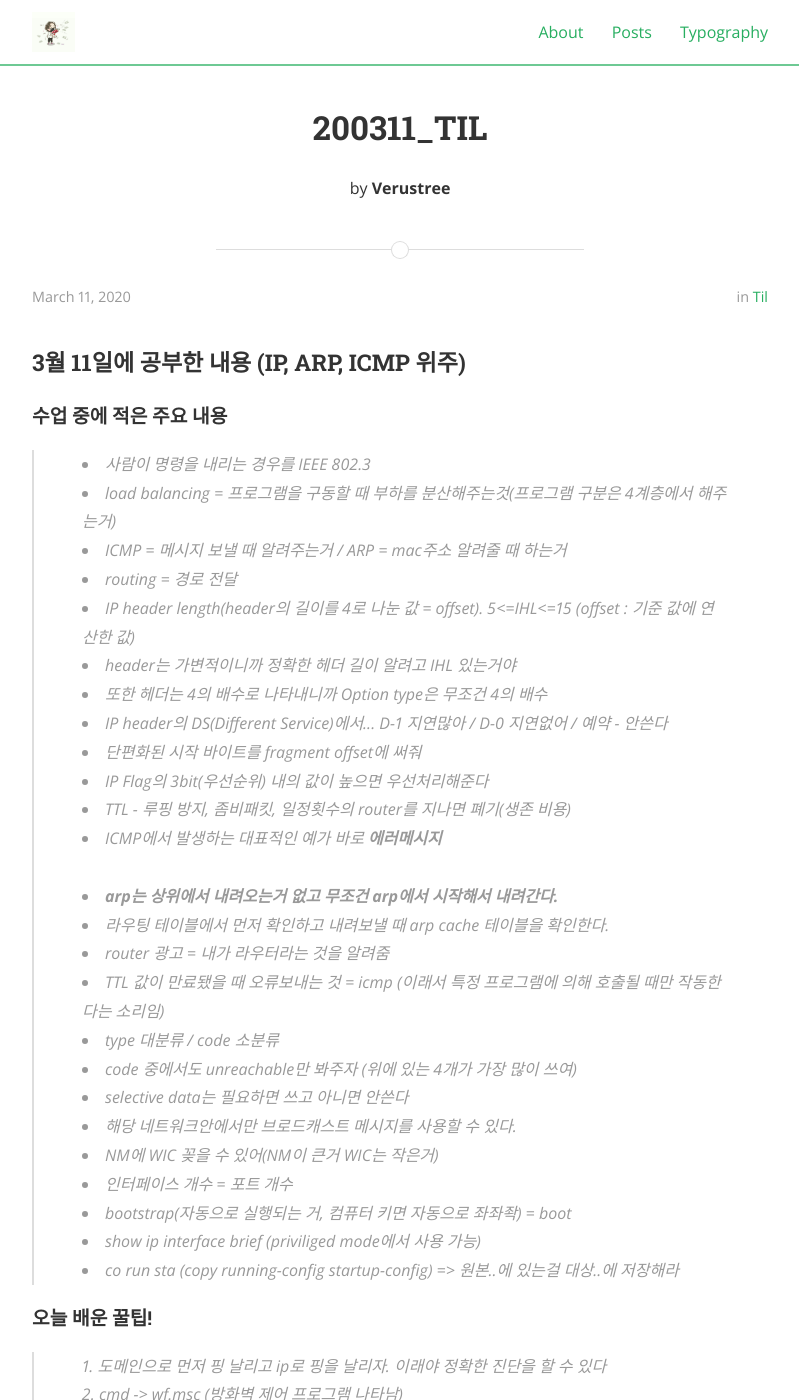
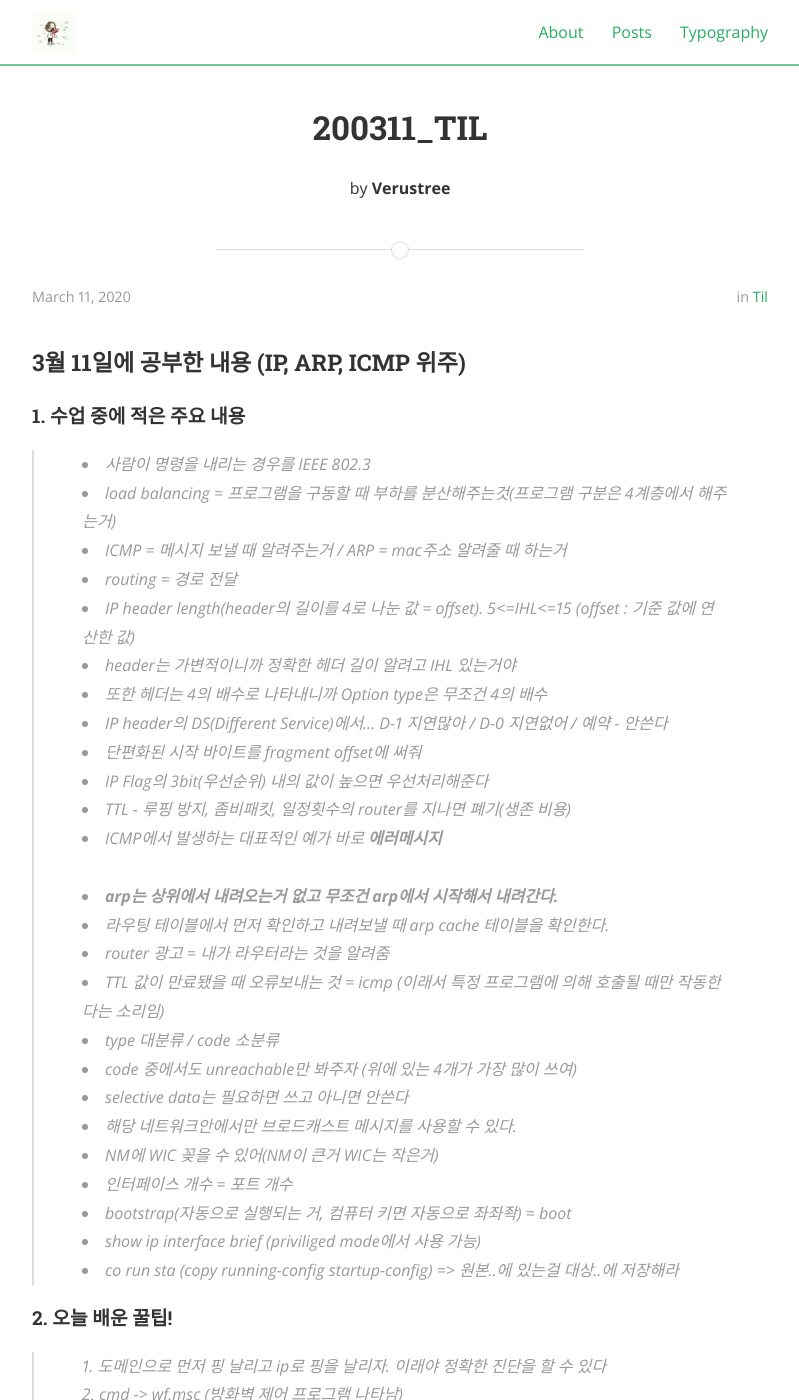
Before and after one commit to verustree/verustree.github.io, a Jekyll site: the page built from _posts/2020-03-11-TIL.md, in a window 1280 px wide and 1400 px high. Shown: the whole window, without its empty margins (240-1039 px from the left). Built offline with Jekyll 4.4.1, drawn with Linux system fonts in a browser that asks for light colours; nearby versions of some CDN libraries.

Commit message:
Update 2020-03-11-TIL.md
제목에 번호 추가

```diff
--- a/_posts/2020-03-11-TIL.md
+++ b/_posts/2020-03-11-TIL.md
@@ -7,8 +7,9 @@ categories: TIL
 ---
 
 <h3>3월 11일에 공부한 내용 (IP, ARP, ICMP 위주)</h3>
+
 <p>
-<h4>수업 중에 적은 주요 내용</h4><blockquote>
+<h4>1. 수업 중에 적은 주요 내용</h4><blockquote>
 <li>사람이 명령을 내리는 경우를 IEEE 802.3</li>
 <li>load balancing = 프로그램을 구동할 때 부하를 분산해주는것(프로그램 구분은 4계층에서 해주는거)</li>
 <li>ICMP = 메시지 보낼 때 알려주는거   /   ARP  = mac주소 알려줄 때 하는거</li>
@@ -38,7 +39,7 @@ categories: TIL
 </p>
 
 <p>
-<h4>오늘 배운 꿀팁!</h4><blockquote>
+<h4>2. 오늘 배운 꿀팁!</h4><blockquote>
 1. 도메인으로 먼저 핑 날리고 ip로 핑을 날리자.  이래야 정확한 진단을 할 수 있다<br>
 2. cmd -> wf.msc (방화벽 제어 프로그램 나타남)<br>
 3. cmd -> lusrmgr.msc (로컬 사용자 그룹)<br>
```
